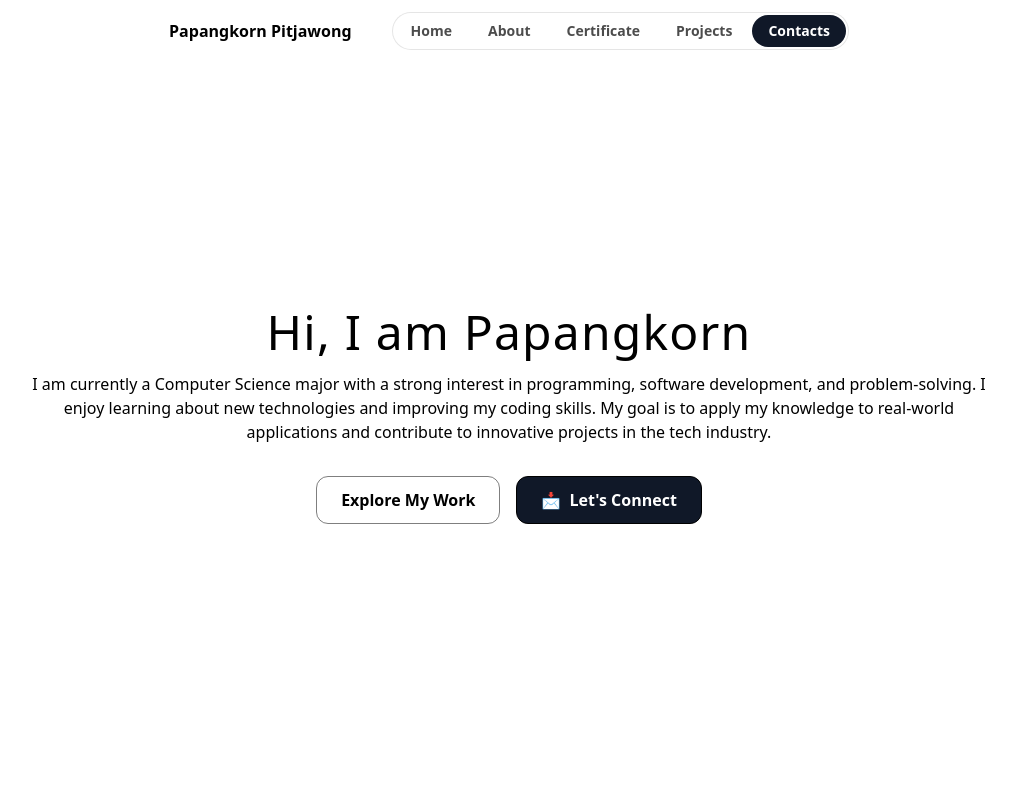
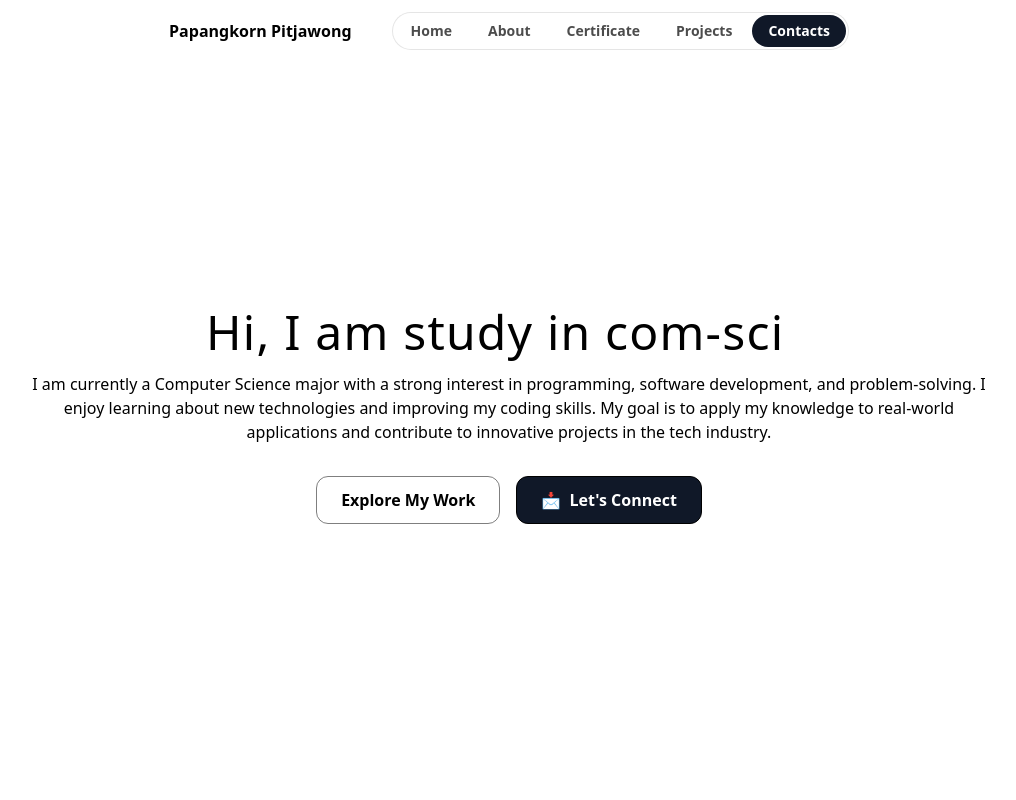
Before and after one commit to TAHPAPANGKORN/nextJs-Profile, a Next.js app: page / in a window 1280 px wide. Shown: the top 800 px of the page, without its empty margins (131-1147 px from the left). Built offline with nearby package versions, Linux system fonts and the light colour scheme.

Commit message:
add TypeAnimation and AOS in HeroSections

```diff
--- a/src/app/component/Hero.tsx
+++ b/src/app/components/Hero.tsx
@@ -1,10 +1,33 @@
+"use client"
+import AOS from 'aos';
+import 'aos/dist/aos.css';
+import { useEffect } from 'react';
+import { TypeAnimation } from 'react-type-animation';
 
 export const HeroSection = () => {
+  useEffect(() => {
+    AOS.init();
+  }, []);
+
   return (
-    <div className="relative z-0 overflow-x-clip h-[100vh] flex flex-col items-center justify-center">
+    <div
+      data-aos="fade-up"
+      className="relative z-0 overflow-x-clip h-[100vh] flex flex-col items-center justify-center"
+    >
       <div className="flex flex-col justify-center items-center mx-20 md:mx-40">
-        <h1 className="text-3xl md:text-5xl text-center mt-8 tracking-wide">
-          Hi, I am Papangkorn
+        <h1 className="text- md:text-5xl text-center mt-8 tracking-wide">
+          <TypeAnimation
+            sequence={[
+              // Same substring at the start will only be typed out once, initially
+              "Hi, I am Papangkorn",
+              3000, // wait 1s before replacing "Mice" with "Hamsters"
+              "Hi, I am study in com-sci",
+              2000,
+            ]}
+            wrapper="span"
+            speed={50}
+            repeat={Infinity}
+          />
         </h1>
         <p className="mt-4 text-center">
           I am currently a Computer Science major with a strong interest in
--- a/src/app/page.tsx
+++ b/src/app/page.tsx
@@ -1,6 +1,6 @@
-import { Header } from "@/app/component/Header";
-import { HeroSection } from "@/app/component/Hero";
-import { StackCards }  from "@/app/component/StackCard";
+import { Header } from "@/app/components/Header";
+import { HeroSection } from "@/app/components/Hero";
+import { StackCards }  from "@/app/components/StackCard";
 
 export const runtime = 'edge';
 
```
Also changed, not shown: package.json (+8 -2 lines), src/app/components/Header.tsx (renamed from src/app/component/Header.tsx), src/app/components/StackCard.tsx (renamed from src/app/component/StackCard.tsx), 1 other file (tests, documents, lock files or other folders).
